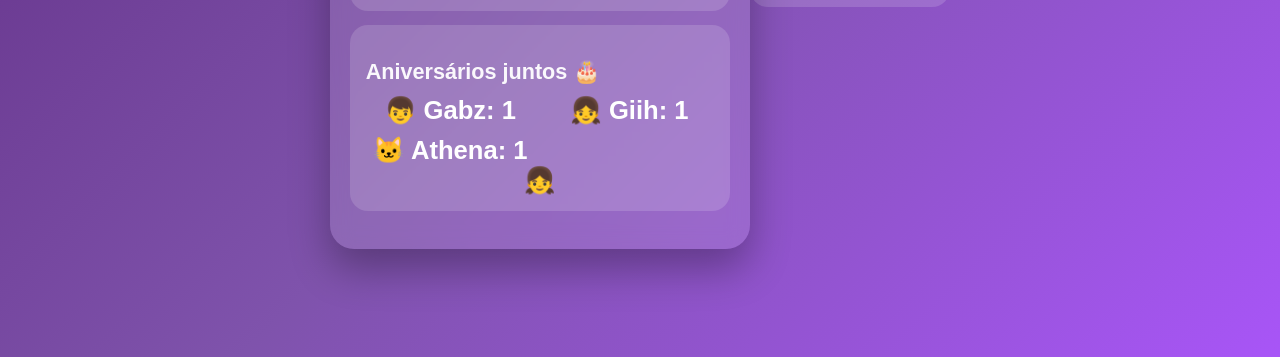
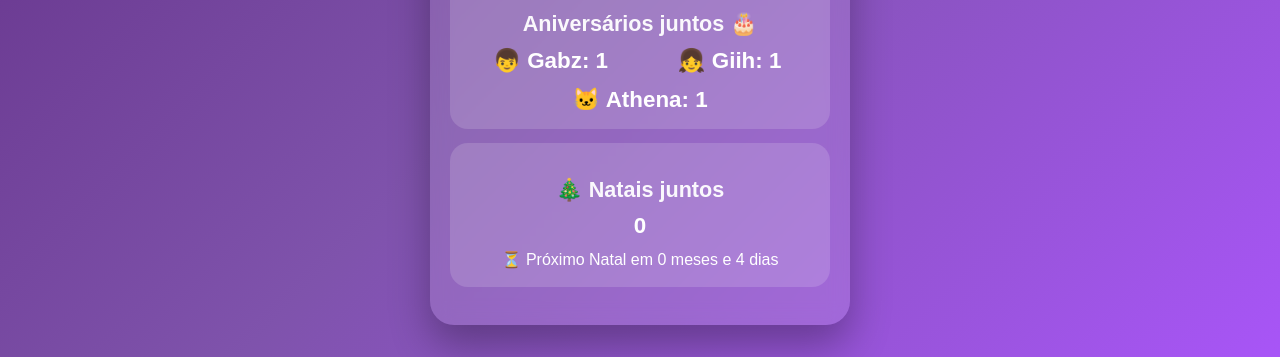
Before and after one commit to gabrielmacor/i-Purple-You---Giih, a plain HTML site: page index.html in a window 1280 px wide. Shown: the part 443-800 px from the top of the page. Drawn offline with Linux system fonts and the light colour scheme.

Commit message:
Natal Update

```diff
--- a/index.html
+++ b/index.html
@@ -51,23 +51,32 @@
       font-size: 1.35rem;
       margin-bottom: 10px;
       opacity: 0.95;
+      text-align: center;
     }
 
     .big {
       font-size: 2rem;
       font-weight: 700;
+      text-align: center;
     }
 
     .grid {
       display: grid;
       grid-template-columns: 1fr 1fr;
       gap: 10px;
+      margin-top: 8px;
     }
 
     .highlight {
-      font-size: 1.6rem;
+      font-size: 1.4rem;
       font-weight: bold;
       text-align: center;
+    }
+
+    .details {
+      margin-top: 10px;
+      text-align: center;
+      line-height: 1.4;
     }
 
     @keyframes fadeIn {
@@ -88,24 +97,24 @@
 
     <div class="card">
       <h2>💜 Estamos juntos há:</h2>
-      <div class="big" id="anos"></div>
-      <div id="detalhes"></div>
+      <div class="big" id="anosMeses"></div>
+      <div class="details" id="detalhesTempo"></div>
     </div>
 
     <div class="card">
       <h2>Aniversários juntos 🎂</h2>
       <div class="grid">
-        <div class="highlight">👦 Gabz: <span id="aniversariosEle"></span></div>
-        <div class="highlight">👧 Giih: <span id="aniversariosEla"></span></div>
-        <div class="highlight">🐱 Athena: <span id="aniversariosGata"></span></div>
+        <div class="highlight">👦 Gabz: <span id="aniversariosGabz"></span></div>
+        <div class="highlight">👧 Giih: <span id="aniversariosGiih"></span></div>
       </div>
-        <div class="highlight">👧 <span id="aniversariosEla"></span></div>
-      </div>
+      <div class="highlight" style="margin-top:12px;">🐱 Athena: <span id="aniversariosAthena"></span></div>
     </div>
 
     <div class="card">
-      <h2>Natais juntos 🎄</h2>
+      <h2>🎄 Natais juntos</h2>
       <div class="highlight" id="natais"></div>
+      <div class="details" id="proximoNatal"></div>
+    </div>
     </div>
   </div>
 
@@ -123,15 +132,14 @@
       const meses = Math.floor(dias / 30.4375);
       const anos = Math.floor(meses / 12);
 
-      document.getElementById('anos').innerText = `${anos} anos e ${meses % 12} meses`;
-      document.getElementById('detalhes').innerHTML = `
+      document.getElementById('anosMeses').innerText = `${anos} anos e ${meses % 12} meses`;
+      document.getElementById('detalhesTempo').innerHTML = `
         ${dias.toLocaleString()} dias<br>
         ${horas.toLocaleString()} horas<br>
         ${minutos.toLocaleString()} minutos<br>
         ${segundos.toLocaleString()} segundos
       `;
 
-      // Aniversários
       const contarDatas = (dia, mes) => {
         let count = 0;
         for (let y = inicio.getFullYear(); y <= agora.getFullYear(); y++) {
@@ -141,18 +149,28 @@
         return count;
       };
 
-      document.getElementById('aniversariosEle').innerText = contarDatas(23, 7);
-      document.getElementById('aniversariosEla').innerText = contarDatas(23, 5);
-      document.getElementById('aniversariosGata').innerText = contarDatas(23, 6);
+      document.getElementById('aniversariosGabz').innerText = contarDatas(23, 7);
+      document.getElementById('aniversariosGiih').innerText = contarDatas(23, 5);
+      document.getElementById('aniversariosAthena').innerText = contarDatas(23, 6);
 
-      // Natais
       let natais = 0;
       for (let y = inicio.getFullYear(); y <= agora.getFullYear(); y++) {
         const natal = new Date(y, 11, 25);
         if (natal > inicio && natal <= agora) natais++;
       }
+      document.getElementById('natais').innerText = natais;
 
-      document.getElementById('natais').innerText = natais;
+      let proximoNatal = new Date(agora.getFullYear(), 11, 25);
+      if (proximoNatal <= agora) {
+        proximoNatal = new Date(agora.getFullYear() + 1, 11, 25);
+      }
+
+      const diffNatalMs = proximoNatal - agora;
+      const diasNatal = Math.floor(diffNatalMs / (1000 * 60 * 60 * 24));
+      const mesesNatal = Math.floor(diasNatal / 30);
+      const diasRestantesNatal = diasNatal % 30;
+
+      document.getElementById('proximoNatal').innerText = `⏳ Próximo Natal em ${mesesNatal} meses e ${diasRestantesNatal} dias`;
     }
 
     atualizar();
```
